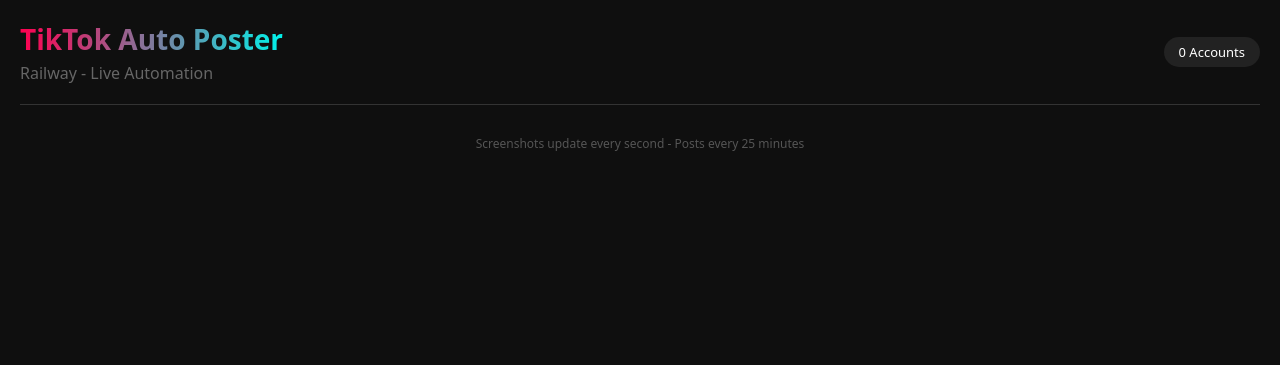
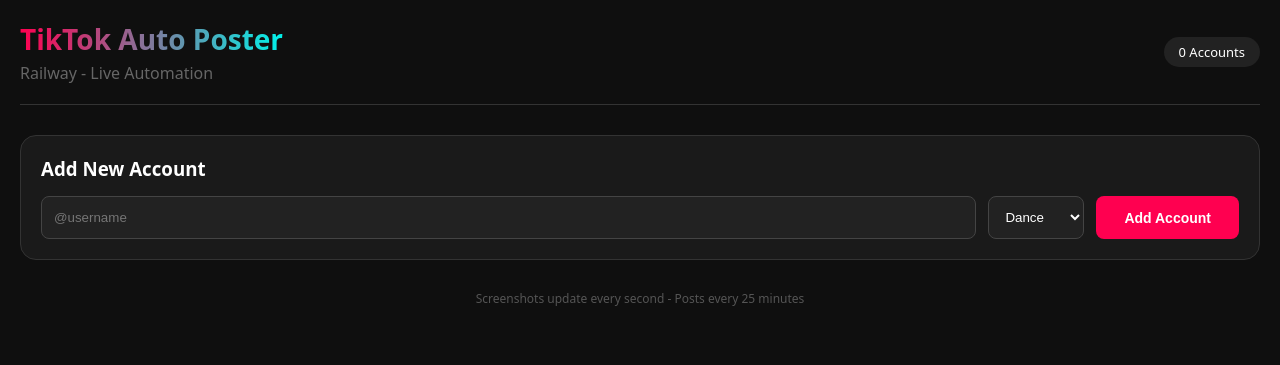
Before and after one commit to ghaith012x-collab/atc, a Flask app: page / in a window 1280 px wide. Shown: the top 365 px of the page. Run offline with Flask 3, Linux system fonts and the light colour scheme; data that the repository does not hold is empty.

Commit message:
Add Add Account form + ensure Connect to TikTok button is visible

```diff
--- a/templates/site.html
+++ b/templates/site.html
@@ -124,6 +124,28 @@
         </div>
     </div>
 
+    <!-- ADD ACCOUNT FORM -->
+    <div style="background:#1a1a1a; padding:20px; border-radius:16px; margin-bottom:30px; border:1px solid #333;">
+        <h3 style="margin:0 0 15px 0;">Add New Account</h3>
+        <div style="display:flex; gap:12px; flex-wrap:wrap;">
+            <input type="text" id="new-username" placeholder="@username"
+                   style="flex:1; min-width:200px; padding:12px; background:#222; border:1px solid #444; border-radius:8px; color:white;">
+            <select id="new-category" style="padding:12px; background:#222; border:1px solid #444; border-radius:8px; color:white;">
+                <option value="dance">Dance</option>
+                <option value="comedy">Comedy</option>
+                <option value="gaming">Gaming</option>
+                <option value="food">Food</option>
+                <option value="fashion">Fashion</option>
+                <option value="tech">Tech</option>
+                <option value="horror">Horror</option>
+            </select>
+            <button onclick="addAccount()"
+                    style="background:#ff0050; color:white; padding:12px 28px; border-radius:8px; border:none; font-weight:600;">
+                Add Account
+            </button>
+        </div>
+    </div>
+
     <div id="accounts-container">
         {% for acc in accounts %}
         {% set username = acc.username %}
@@ -146,7 +168,7 @@
             <div class="info-grid">
                 <div class="info-item">
                     <div class="info-label">CURRENT TASK</div>
-                    <div class="info-value" id="task-{{ username }}">{{ acc.current_task }}</div>
+                    <div class="info-value" id="task-{{ username }}">{{ acc.task or 'Idle' }}</div>
                 </div>
                 <div class="info-item">
                     <div class="info-label">LAST POST</div>
@@ -189,19 +211,24 @@
                         statusEl.textContent = acc.status;
                         statusEl.className = 'status ' + (acc.status === 'Running' ? 'status-running' : 'status-stopped');
 
-                        document.getElementById('task-' + username).textContent = acc.task || 'Idle';
-                        document.getElementById('last-' + username).textContent = acc.last_post || 'Never';
-                        document.getElementById('next-' + username).textContent = acc.next_post || '-';
+                        const taskEl = document.getElementById('task-' + username);
+                        if (taskEl) taskEl.textContent = acc.task || 'Idle';
+
+                        const lastEl = document.getElementById('last-' + username);
+                        if (lastEl) lastEl.textContent = acc.last_post || 'Never';
+
+                        const nextEl = document.getElementById('next-' + username);
+                        if (nextEl) nextEl.textContent = acc.next_post || '-';
 
                         const startBtn = document.getElementById('start-btn-' + username);
                         const stopBtn = document.getElementById('stop-btn-' + username);
 
                         if (acc.enabled) {
-                            startBtn.style.display = 'none';
-                            stopBtn.style.display = 'inline-block';
+                            if (startBtn) startBtn.style.display = 'none';
+                            if (stopBtn) stopBtn.style.display = 'inline-block';
                         } else {
-                            startBtn.style.display = 'inline-block';
-                            stopBtn.style.display = 'none';
+                            if (startBtn) startBtn.style.display = 'inline-block';
+                            if (stopBtn) stopBtn.style.display = 'none';
                         }
                     }
                 });
@@ -223,6 +250,32 @@
         function stopAutomation(username) {
             fetch('/api/stop/' + username, { method: 'POST' })
                 .then(() => setTimeout(updateDashboard, 600));
+        }
+
+        function addAccount() {
+            const username = document.getElementById('new-username').value.trim();
+            const category = document.getElementById('new-category').value;
+
+            if (!username) {
+                alert('Please enter a username');
+                return;
+            }
+
+            fetch('/api/add', {
+                method: 'POST',
+                headers: { 'Content-Type': 'application/json' },
+                body: JSON.stringify({ username: username, category: category })
+            })
+            .then(res => res.json())
+            .then(data => {
+                if (data.success) {
+                    alert('Account added successfully!');
+                    document.getElementById('new-username').value = '';
+                    location.reload(); // Refresh to show new account
+                } else {
+                    alert('Failed to add account');
+                }
+            });
         }
 
         function connectToTikTok(username) {
```
